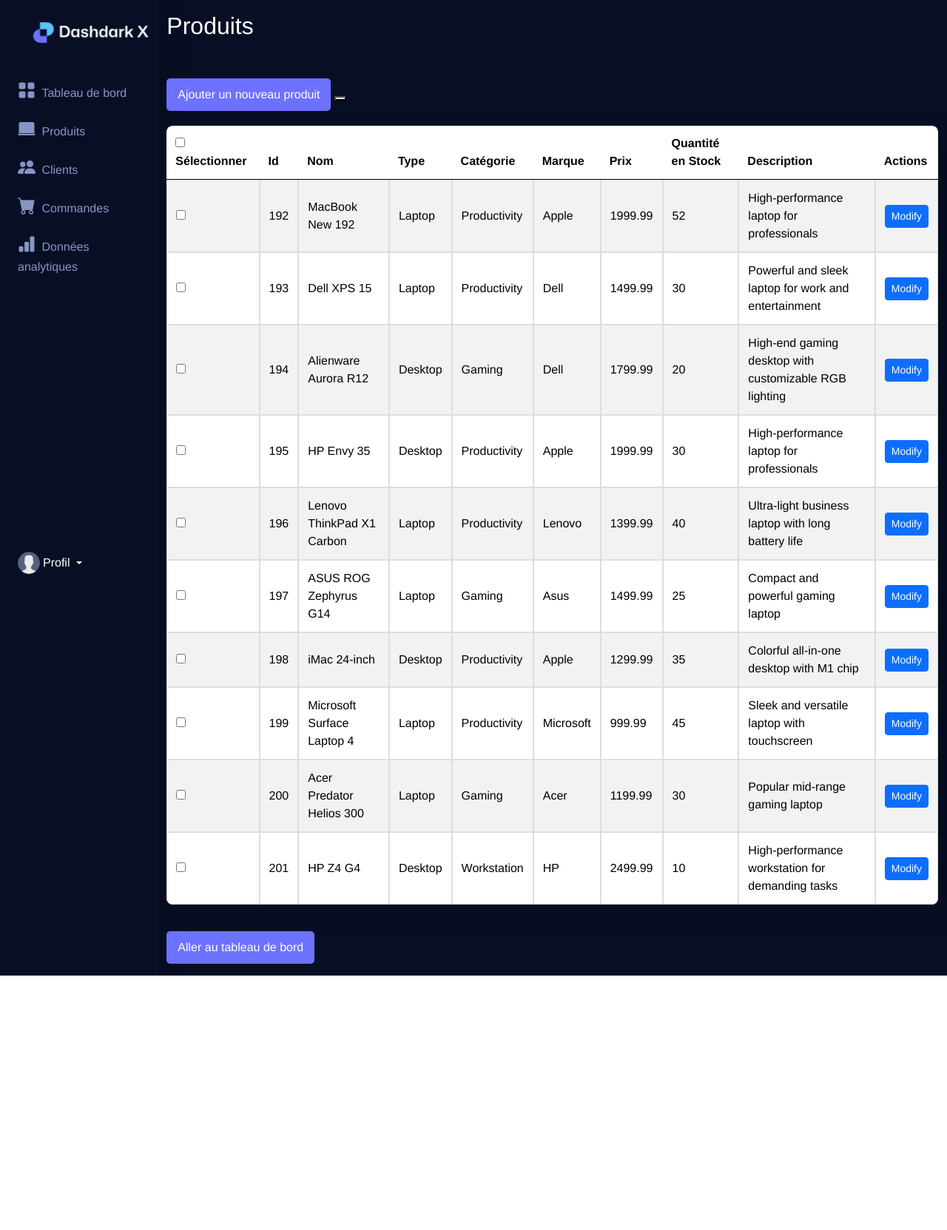
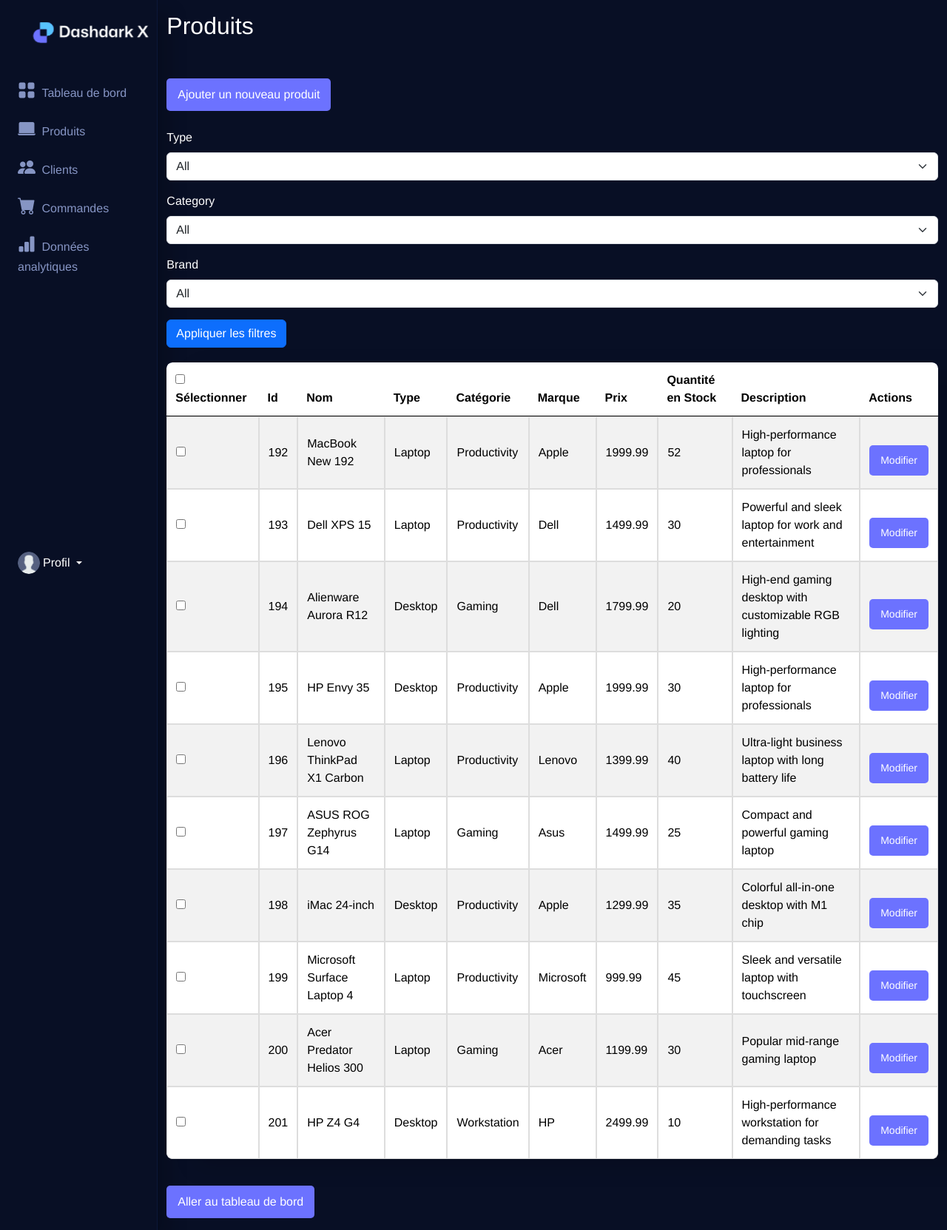
Before and after one commit to PierreDevC/projet_python_app_web_fonc, a Flask app: page /product_list in a window 1280 px wide. Shown: the whole page at 74% size. Before the commit the page ends 1319 px from the top, so only its background shows below. Run offline with Flask 3, Linux system fonts and the light colour scheme; a user stored in the database is signed in; data comes from the database, SQL or seed files in the repository; both versions use the stored data as it was after the commit; some libraries are stand-ins or nearby versions.

Commit message:
filtrer produits v1

```diff
--- a/app.py
+++ b/app.py
@@ -9,7 +9,6 @@
 from models import Products
 from models import Customers
 import sqlite3
-import pandas as pd
 import matplotlib
 matplotlib.use('Agg')
 import matplotlib.pyplot as plt
@@ -221,6 +220,41 @@
         rows = cursor.fetchall()
         return render_template("product_list.html",rows=rows)
 
+
+@app.route('/filter_products', methods=['GET'])
+@login_required
+def filter_products():
+    type = request.args.get('type')
+    category = request.args.get('category')
+    brand = request.args.get('brand')
+
+    query = "SELECT * FROM products"
+
+    conditions = []
+    params = ()
+
+    if type:
+        conditions.append("type = ?")
+        params += (type,)
+
+    if category:
+        conditions.append("category = ?")
+        params += (category,)
+
+    if brand:
+        conditions.append("brand = ?")
+        params += (brand,)
+
+    if conditions:
+        query += " WHERE " + " AND ".join(conditions)
+
+    with sqlite3.connect('inventory.db') as conn:
+        conn.row_factory = sqlite3.Row
+        cursor = conn.cursor()
+        cursor.execute(query, params)
+        rows = cursor.fetchall()
+        return render_template("product_list.html", rows=rows)
+
 # Customers routes
 @app.route('/addcustomer', methods=['POST', 'GET'])
 def addcustomer():
--- a/templates/product_list.html
+++ b/templates/product_list.html
@@ -50,8 +50,43 @@
 <button type="button" class="buttons" data-bs-toggle="modal" data-bs-target="#exampleModal">
     Ajouter un nouveau produit
 </button>
-
-<button></button>
+<br>
+<br>
+<form action="/filter_products" method="get">
+    <div class="mb-3">
+        <label for="type" class="form-label text-white">Type</label>
+        <select class="form-select" name="type" id="type">
+            <option value="">All</option>
+            <option value="Laptop">Laptop</option>
+            <option value="Desktop">Desktop</option>
+        </select>
+    </div>
+    <div class="mb-3">
+        <label for="category" class="form-label text-white">Category</label>
+        <select class="form-select" name="category" id="category">
+            <option value="">All</option>
+            <option value="Productivity">Productivity</option>
+            <option value="Gaming">Gaming</option>
+        </select>
+    </div>
+    <div class="mb-3">
+        <label for="brand" class="form-label text-white">Brand</label>
+        <select class="form-select" name="brand" id="brand">
+            <option value="">All</option>
+            <option value="Acer">Acer</option>
+            <option value="Apple">Apple</option>
+            <option value="Asus">Asus</option>
+            <option value="Dell">Dell</option>
+            <option value="HP">HP</option>
+            <option value="Lenovo">Lenovo</option>
+            <option value="Microsoft">Microsoft</option>
+            <option value="Samsung">Samsung</option>
+            <option value="Sony">Sony</option>
+            <option value="Toshiba">Toshiba</option>
+        </select>
+    </div>
+    <button type="submit" class="btn btn-primary">Appliquer les filtres</button>
+</form>
 
 
 <form method="POST" action="/delete_selected" id="deleteForm">
@@ -83,7 +118,7 @@
                 <td>{{ row['stock'] }}</td>
                 <td>{{ row['description'] }}</td>
                 <td>
-                <button type="button" class="btn btn-primary btn-sm"
+                <button type="button" class="btn btn-primary btn-sm buttons"
                     data-bs-toggle="modal"
                     data-bs-target="#modifyModal"
                     data-id="{{ row['id'] }}"
@@ -95,7 +130,7 @@
                     data-stock="{{ row['stock'] }}"
                     data-description="{{ row['description'] }}"
                     onclick="populateModifyModal(this)">
-                Modify
+                Modifier
             </button>
 
                 </td>
```
Also changed, not shown: inventory.db, static/category_bar_chart.png, static/price_histogram.png, static/product_share.png.
